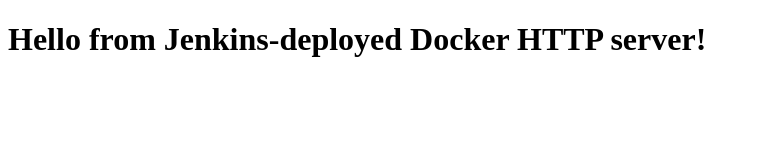
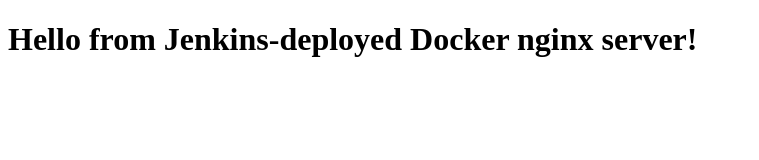
Before and after one commit to justin3joseph/hello_world, a plain HTML site: page index.html in a window 1280 px wide. Shown: the whole page, without its empty margins (0-759 px from the left). Drawn offline with Linux system fonts and the light colour scheme.

Commit message:
index.html changed

```diff
--- a/index.html
+++ b/index.html
@@ -1,5 +1,5 @@
 <!DOCTYPE html>
 <html>
   <head><title>Hello</title></head>
-  <body><h1>Hello from Jenkins-deployed Docker HTTP server!</h1></body>
+  <body><h1>Hello from Jenkins-deployed Docker nginx server!</h1></body>
 </html>
```
